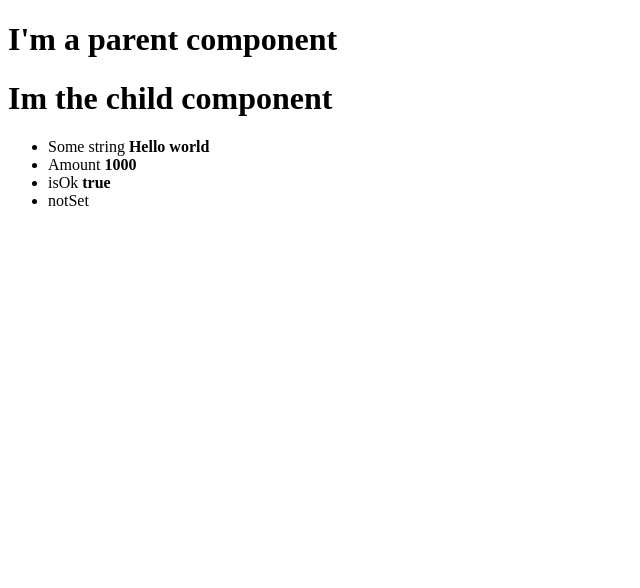
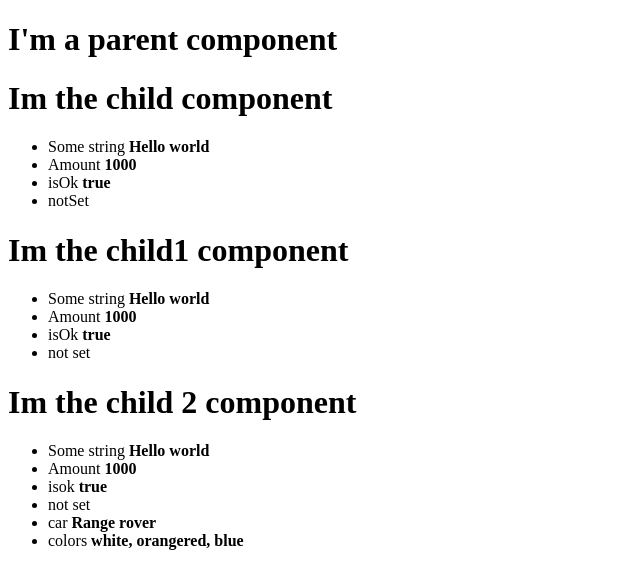
Before and after one commit to deejdev1iy-sudo/basic-JavaScript, a React (Vite) app in the folder JS/React/vite-projectIntro/: page / in a window 1280 px wide. Shown: the top 588 px of the page, without its empty margins (0-640 px from the left). Built offline with nearby package versions, Linux system fonts and the light colour scheme.

Commit message:
Rename Parent component to ParentOne; add Child1 and Child2 components with props handling; update main entry point to render ParentOne

```diff
--- a/JS/React/vite-projectIntro/src/Props/index.jsx
+++ b/JS/React/vite-projectIntro/src/Props/index.jsx
@@ -1,15 +1,34 @@
-function Parent() {
+function ParentOne() {
 
     const str = "Hello world";
     const amount = 1000;
     const isOk = true;
     const notSet = null;
 
+    const car = {
+        model: 'Range rover',
+        manufacturer: 'somecompany',
+        engine: {
+            cc: 3000,
+        },
+    };
+
+    const colors = ['white', 'orangered', 'blue'];
 
     return(
         <div>
             <h1>I'm a parent component</h1>
-             <Child str={str} amountNumber={amount} isOk={isOk} notSet={notSet}/>
+            <Child str={str} amountNumber={amount} isOk={isOk} notSet={notSet}/>
+            <Child1 str={str} amountNumber={amount} isOk={isOk} notSet={notSet} />
+            <Child2
+              str={str}
+              amountNumber={amount}
+              isOk={isOk}
+              notSet={notSet}
+              car={car}
+              colors={colors}
+
+            />
         </div>
     );
 }
@@ -38,4 +57,57 @@ function Child(props) {
     );
 }
 
-export default Parent;
+function Child1(props) {
+
+    const {str, amountNumber, isOk, notSet} = props;
+    return(
+        <div>
+            <h1>Im the child1 component</h1>
+            <ul>
+                <li>
+                    Some string <b>{str}</b>
+                </li>
+                <li>
+                    Amount <b>{amountNumber}</b>
+                </li>
+                <li>
+                    isOk <b>{String(isOk)}</b>{' '}
+                </li>
+                <li>
+                    not set <b>{notSet}</b>
+                </li>
+            </ul>
+        </div>
+    );
+}
+
+
+function Child2({ str, amountNumber, isOk, notSet, car, colors }){
+    return(
+        <div>
+            <h1>Im the child 2 component</h1>
+            <ul>
+                <li>
+                    Some string <b>{str}</b>
+                </li>
+                <li>
+                    Amount <b>{amountNumber}</b>
+                </li>
+                <li>
+                    isok <b>{String(isOk)} </b>{' '}
+                </li>
+                <li>
+                    not set<b>{notSet} </b>
+                </li>
+                <li>
+                    car<b> {car.model} </b>
+                </li>
+                <li>
+                    colors<b> {colors.join(', ')} </b>
+                </li>
+            </ul>
+        </div>
+    );
+}
+
+export default ParentOne;
```
